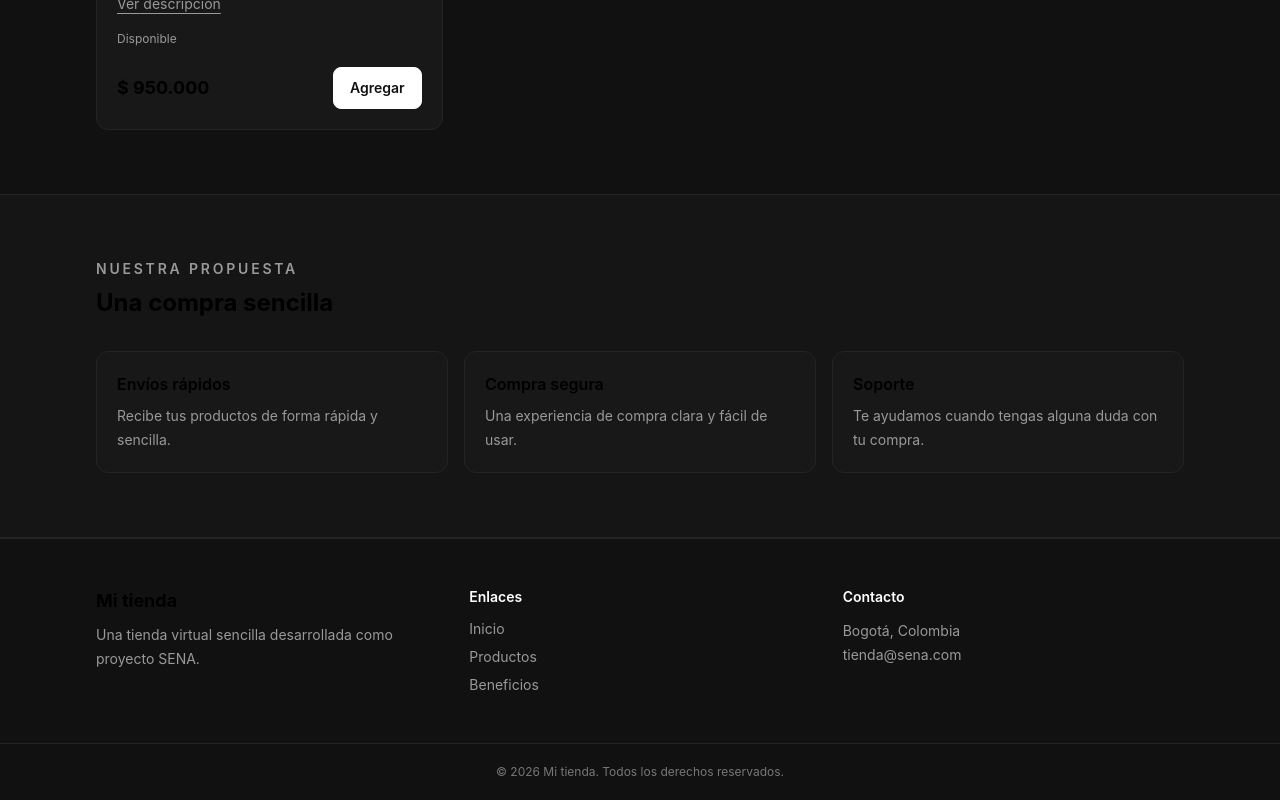
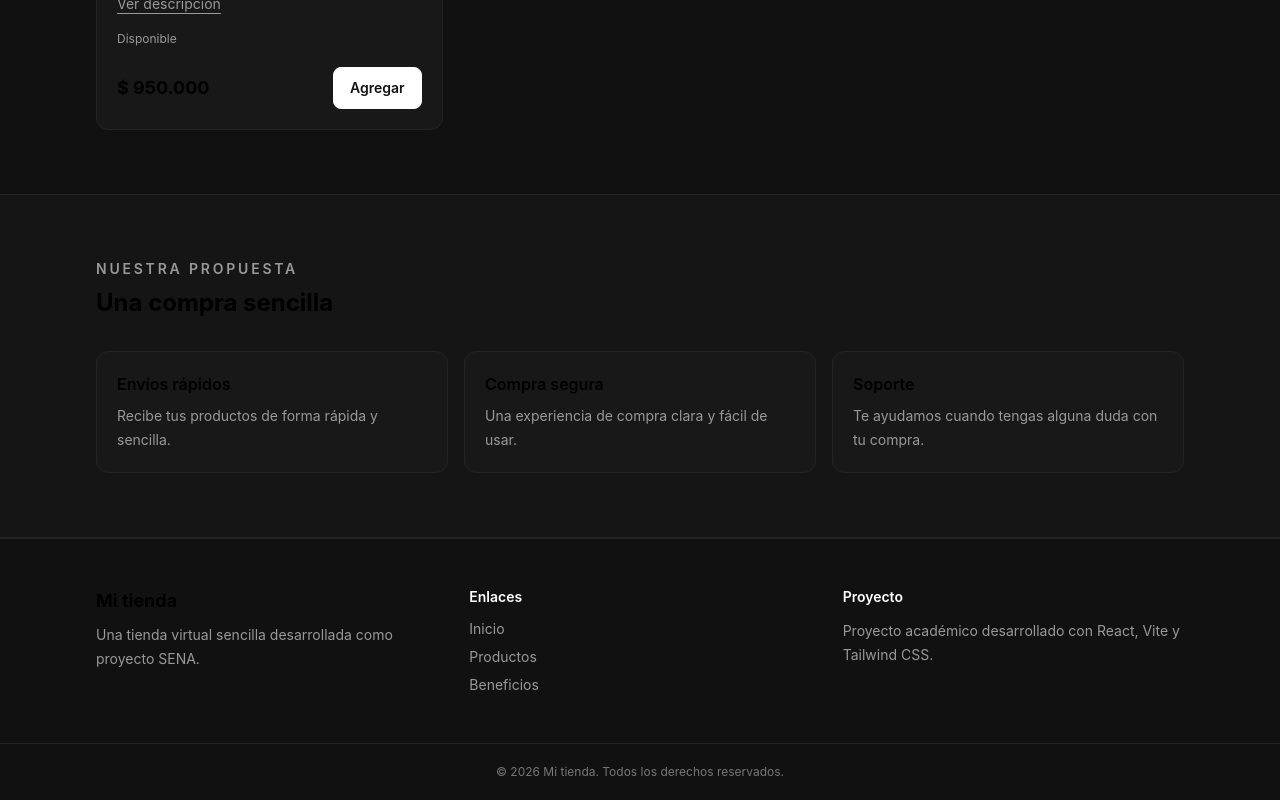
Before and after one commit to JordanAragon/Tienda_SENA, a React (Vite) app: page / in a window 1280 px wide. Shown: the part 1694-2494 px from the top of the page. Built offline with nearby package versions, Linux system fonts and the light colour scheme.

Commit message:
Pulir navegación y contenido de Pie.jsx

```diff
--- a/src/componentes/Pie.jsx
+++ b/src/componentes/Pie.jsx
@@ -31,12 +31,10 @@ function Pie() {
         </nav>
 
         <section>
-          <h2 className="mb-3 text-sm font-semibold text-white">Contacto</h2>
-          <address className="not-italic text-sm leading-6 text-[#999999]">
-            Bogotá, Colombia
-            <br />
-            tienda@sena.com
-          </address>
+          <h2 className="mb-3 text-sm font-semibold text-white">Proyecto</h2>
+          <p className="text-sm leading-6 text-[#999999]">
+            Proyecto académico desarrollado con React, Vite y Tailwind CSS.
+          </p>
         </section>
       </section>
 
```
